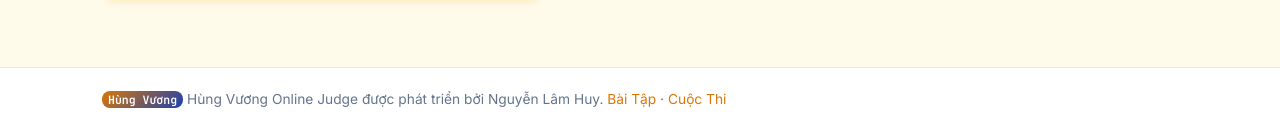
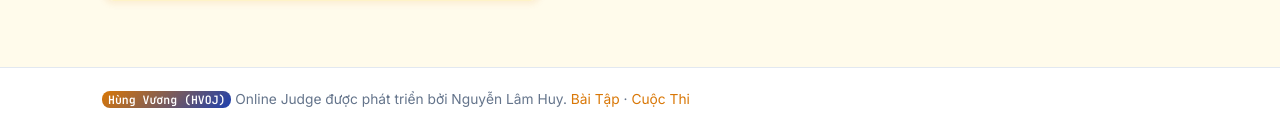
Before and after one commit to HuyOJ-bit/online-judge, a Django app: page /accounts/register/ in a window 1280 px wide. Shown: the part 903-1043 px from the top of the page. Run offline with Django 4.2, Linux system fonts and the light colour scheme.

Commit message:
Update base.html

```diff
--- a/templates/base.html
+++ b/templates/base.html
@@ -50,7 +50,7 @@
 </main>
 <footer class="footer">
 <div class="container">
-<span class="brand-mark small">Hùng Vương</span> Hùng Vương Online Judge được phát triển bởi Nguyễn Lâm Huy.
+<span class="brand-mark small">Hùng Vương (HVOJ)</span> Online Judge được phát triển bởi Nguyễn Lâm Huy.
     <a href="{% url 'problem_list' %}">Bài Tập</a> ·
     <a href="{% url 'contest_list' %}">Cuộc Thi</a>
 </div>
```
